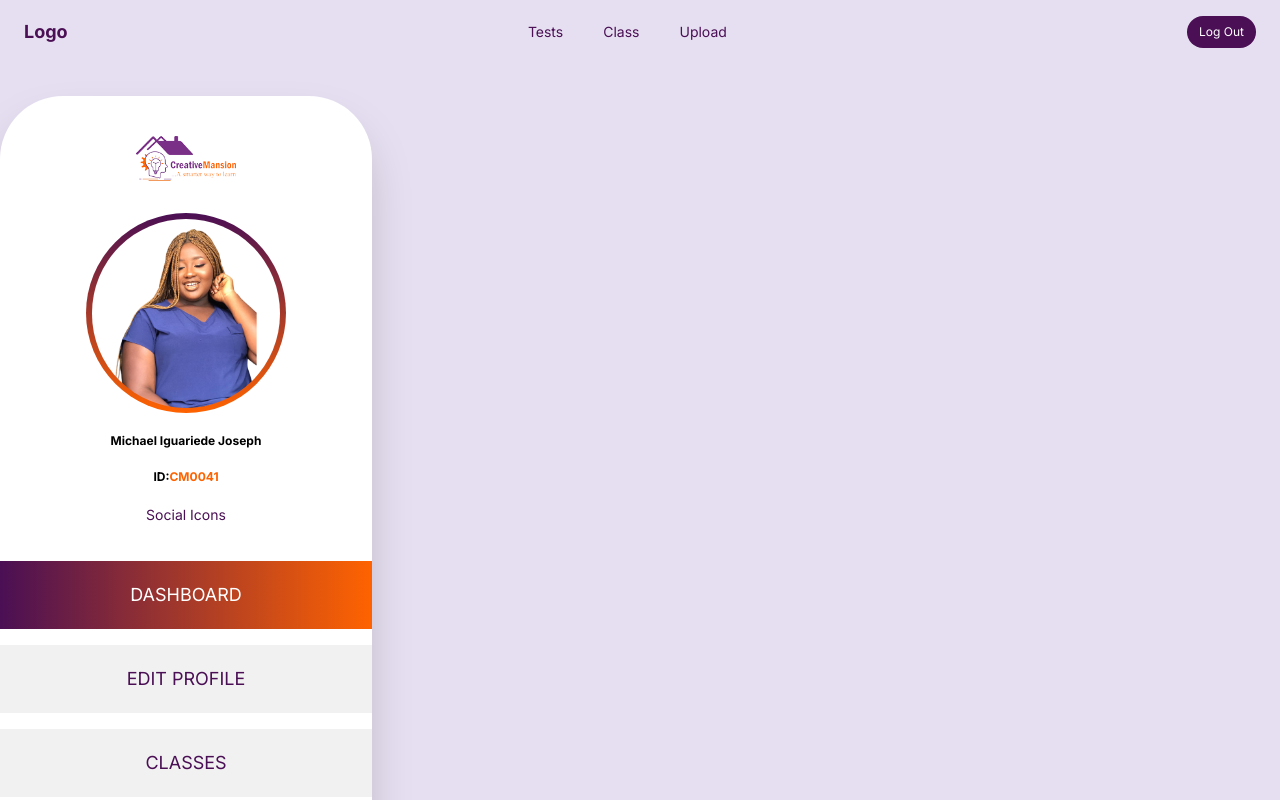
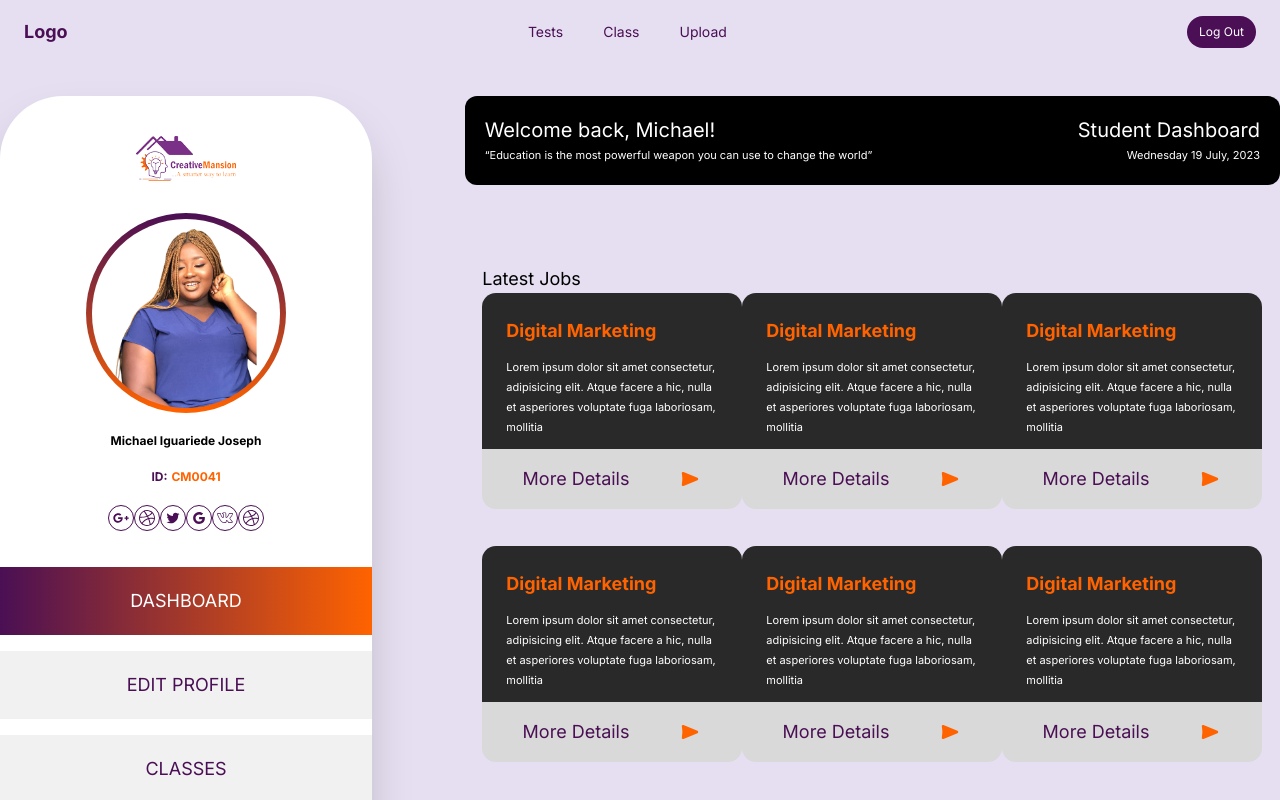
Before and after one commit to Idomason/student-dashboard, a Next.js app: page / in a window 1280 px wide. Shown: the top 800 px of the page. Built offline with nearby package versions, Linux system fonts and the light colour scheme.

Commit message:
add StudentProfile component, Job component and VideoPlayer component

```diff
--- a/package.json
+++ b/package.json
@@ -10,6 +10,7 @@
   },
   "dependencies": {
     "@heroicons/react": "^2.0.18",
+    "@next/font": "^13.4.10",
     "autoprefixer": "10.4.14",
     "eslint": "8.45.0",
     "eslint-config-next": "13.4.10",
@@ -17,6 +18,8 @@
     "postcss": "8.4.26",
     "react": "18.2.0",
     "react-dom": "18.2.0",
+    "react-icons": "^4.10.1",
+    "react-player": "^2.12.0",
     "tailwindcss": "3.3.3"
   }
 }
--- a/src/app/globals.css
+++ b/src/app/globals.css
@@ -7,6 +7,10 @@
     @apply bg-gradient-to-r from-[#4A0F54] to-[#FF6300];
   }
 }
+
+/* :root {
+  --font: 'Inter', sans-serif;
+} */
 
 /* :root {
   --foreground-rgb: 0, 0, 0;
--- a/src/app/page.js
+++ b/src/app/page.js
@@ -1,15 +1,21 @@
 import Header from '@/components/header/header';
 import data from '../../public/data/data.json';
 import Profile from '@/components/profile/profile';
+import { Inter } from '@next/font/google';
+
 // export function getStaticProps(context) {
 //   return {
 //     props: data,
 //   };
 // }
 
+const inter = Inter({
+  subsets: ['latin'],
+});
+
 export default function Home(props) {
   return (
-    <main className='bg-[#E6DFF1] h-full overflow-hidden'>
+    <main className={`bg-[#E6DFF1] h-full overflow-hidden ${inter.className}`}>
       <div className='text-sm lg:flex flex flex-col'>
         <Header />
         <Profile data={data} />
--- a/src/components/header/header.js
+++ b/src/components/header/header.js
@@ -37,7 +37,7 @@ const Header = () => {
           </li>
         </ul>
 
-        <div className='bg-[#4A0F54] px-3 py-2 rounded-full text-xs cursor-pointer hover:text-purple-400'>
+        <div className='bg-[#4A0F54] px-3 py-2 rounded-full text-xs cursor-pointer hover:text-[#E6DFF1]'>
           <p className=''>Log Out</p>
         </div>
       </nav>
--- /dev/null
+++ b/src/components/jobs/jobs.js
@@ -0,0 +1,118 @@
+import { GiPlayButton } from 'react-icons/gi';
+
+const Jobs = () => {
+  return (
+    <div className='grid lg:grid-cols-3 md:grid-col-2 grid-col-1  gap-y-24'>
+      <div className='w-[260px] h-[157px] rounded-[14px] rounded-bl-none rounded-br-none bg-[#292929]'>
+        <div className='p-6 flex flex-col items-center justify-center gap-3 pb-3'>
+          <h3 className='text-[#FF6300] text-lg font-bold self-start'>
+            Digital Marketing
+          </h3>
+          <p className='text-white text-[11px]'>
+            Lorem ipsum dolor sit amet consectetur, adipisicing elit. Atque
+            facere a hic, nulla et asperiores voluptate fuga laboriosam,
+            mollitia
+          </p>
+        </div>
+        <div className='bg-[#D9D9D9] p-4 rounded-bl-[14px] rounded-br-[14px] flex items-center justify-around'>
+          <p className='text-[#4A0F54] text-lg'>More Details</p>
+          <>
+            <GiPlayButton size={'1.5rem'} className='text-[#FF6300]' />
+          </>
+        </div>
+      </div>
+      <div className='w-[260px] h-[157px] rounded-[14px] rounded-bl-none rounded-br-none bg-[#292929]'>
+        <div className='p-6 flex flex-col items-center justify-center gap-3 pb-3'>
+          <h3 className='text-[#FF6300] text-lg font-bold self-start'>
+            Digital Marketing
+          </h3>
+          <p className='text-white text-[11px]'>
+            Lorem ipsum dolor sit amet consectetur, adipisicing elit. Atque
+            facere a hic, nulla et asperiores voluptate fuga laboriosam,
+            mollitia
+          </p>
+        </div>
+        <div className='bg-[#D9D9D9] p-4 rounded-bl-[14px] rounded-br-[14px] flex items-center justify-around'>
+          <p className='text-[#4A0F54] text-lg'>More Details</p>
+          <>
+            <GiPlayButton size={'1.5rem'} className='text-[#FF6300]' />
+          </>
+        </div>
+      </div>
+      <div className='w-[260px] h-[157px] rounded-[14px] rounded-bl-none rounded-br-none bg-[#292929]'>
+        <div className='p-6 flex flex-col items-center justify-center gap-3 pb-3'>
+          <h3 className='text-[#FF6300] text-lg font-bold self-start'>
+            Digital Marketing
+          </h3>
+          <p className='text-white text-[11px]'>
+            Lorem ipsum dolor sit amet consectetur, adipisicing elit. Atque
+            facere a hic, nulla et asperiores voluptate fuga laboriosam,
+            mollitia
+          </p>
+        </div>
+        <div className='bg-[#D9D9D9] p-4 rounded-bl-[14px] rounded-br-[14px] flex items-center justify-around'>
+          <p className='text-[#4A0F54] text-lg'>More Details</p>
+          <>
+            <GiPlayButton size={'1.5rem'} className='text-[#FF6300]' />
+          </>
+        </div>
+      </div>
+      <div className='w-[260px] h-[157px] rounded-[14px] rounded-bl-none rounded-br-none bg-[#292929]'>
+        <div className='p-6 flex flex-col items-center justify-center gap-3 pb-3'>
+          <h3 className='text-[#FF6300] text-lg font-bold self-start'>
+            Digital Marketing
+          </h3>
+          <p className='text-white text-[11px]'>
+            Lorem ipsum dolor sit amet consectetur, adipisicing elit. Atque
+            facere a hic, nulla et asperiores voluptate fuga laboriosam,
+            mollitia
+          </p>
+        </div>
+        <div className='bg-[#D9D9D9] p-4 rounded-bl-[14px] rounded-br-[14px] flex items-center justify-around'>
+          <p className='text-[#4A0F54] text-lg'>More Details</p>
+          <>
+            <GiPlayButton size={'1.5rem'} className='text-[#FF6300]' />
+          </>
+        </div>
+      </div>
+      <div className='w-[260px] h-[157px] rounded-[14px] rounded-bl-none rounded-br-none bg-[#292929]'>
+        <div className='p-6 flex flex-col items-center justify-center gap-3 pb-3'>
+          <h3 className='text-[#FF6300] text-lg font-bold self-start'>
+            Digital Marketing
+          </h3>
+          <p className='text-white text-[11px]'>
+            Lorem ipsum dolor sit amet consectetur, adipisicing elit. Atque
+            facere a hic, nulla et asperiores voluptate fuga laboriosam,
+            mollitia
+          </p>
+        </div>
+        <div className='bg-[#D9D9D9] p-4 rounded-bl-[14px] rounded-br-[14px] flex items-center justify-around'>
+          <p className='text-[#4A0F54] text-lg'>More Details</p>
+          <>
+            <GiPlayButton size={'1.5rem'} className='text-[#FF6300]' />
+          </>
+        </div>
+      </div>
+      <div className='w-[260px] h-[157px] rounded-[14px] rounded-bl-none rounded-br-none bg-[#292929]'>
+        <div className='p-6 flex flex-col items-center justify-center gap-3 pb-3'>
+          <h3 className='text-[#FF6300] text-lg font-bold self-start'>
+            Digital Marketing
+          </h3>
+          <p className='text-white text-[11px]'>
+            Lorem ipsum dolor sit amet consectetur, adipisicing elit. Atque
+            facere a hic, nulla et asperiores voluptate fuga laboriosam,
+            mollitia
+          </p>
+        </div>
+        <div className='bg-[#D9D9D9] p-4 rounded-bl-[14px] rounded-br-[14px] flex items-center justify-around'>
+          <p className='text-[#4A0F54] text-lg'>More Details</p>
+          <>
+            <GiPlayButton size={'1.5rem'} className='text-[#FF6300]' />
+          </>
+        </div>
+      </div>
+    </div>
+  );
+};
+
+export default Jobs;
--- a/src/components/student-profile/student-profile.js
+++ b/src/components/student-profile/student-profile.js
@@ -1,7 +1,29 @@
 import Image from 'next/image';
+import { AiOutlineTwitter, AiOutlineGoogle } from 'react-icons/ai';
+
+import { SlSocialDribbble, SlSocialVkontakte } from 'react-icons/sl';
+import { FaGooglePlusG } from 'react-icons/fa';
+import VideoPlayer from '../video-player/video-player';
+import Jobs from '../jobs/jobs';
+
+// let date = new Date().toUTCString().slice(5, 16);
+const todayDate = () => {
+  const date = new Date();
+
+  const options = {
+    weekday: 'long',
+    year: 'numeric',
+    month: 'long',
+    day: 'numeric',
+  };
+
+  return date.toLocaleString('en-IN', options);
+};
 
 const StudentProfile = ({ image, name, id }) => {
+  const today = todayDate();
   return (
+    <div className='flex justify-between'>
       <div className='lg:w-[372px] md:w-[372px] bg-white rounded-[63px] p-10 shadow-2xl '>
         <div className='flex items-center justify-center mb-8'>
           <Image
@@ -24,42 +46,51 @@ const StudentProfile = ({ image, name, id }) => {
           <h2 className='font-bold text-xs py-5'>
             {name.firstName} {name.middleName} {name.lastName}
           </h2>
-        <p className='flex font-bold text-xs'>
-          ID: <span className='flex text-[#FF6300]'> {id}</span>
+          <p className='flex font-bold text-xs text-[#4A0F54]'>
+            ID: <span className='flex text-[#FF6300] pl-1'> {id}</span>
           </p>
-        <div className='py-5 text-[#4A0F54]'>Social Icons</div>
+          <div className='py-5 text-[#4A0F54] flex'>
+            <div className='p-1 flex items-center justify-center border-[1px] border-solid border-[#4A0F54] rounded-full'>
+              <FaGooglePlusG size={'1rem'} />
+            </div>
+            <div className='p-1 flex items-center justify-center border-[1px] border-solid border-[#4A0F54] rounded-full'>
+              <SlSocialDribbble size={'1rem'} />
+            </div>
+            <div className='p-1 flex items-center justify-center border-[1px] border-solid border-[#4A0F54] rounded-full'>
+              <AiOutlineTwitter size={'1rem'} />
+            </div>
+            <div className='p-1 flex items-center justify-center border-[1px] border-solid border-[#4A0F54] rounded-full'>
+              <AiOutlineGoogle size={'1rem'} />
+            </div>
+            <div className='p-1 flex items-center justify-center border-[1px] border-solid border-[#4A0F54] rounded-full'>
+              <SlSocialVkontakte size={'1rem'} />
+            </div>
+            <div className='p-1 flex items-center justify-center border-[1px] border-solid border-[#4A0F54] rounded-full'>
+              <SlSocialDribbble size={'1rem'} />
+            </div>
+          </div>
           <div className='px-6 py-4 flex flex-col gap-4 items-center justify-center'>
-          <div className='p-5 w-[372px] bgGrad'>
+            <div className='p-5 w-[372px] bgGrad cursor-pointer'>
               <p className='text-lg text-white uppercase text-center'>
                 Dashboard
               </p>
             </div>
-          <div className='p-5 w-[372px] bg-[#F1F1F1]'>
-            <p className='text-lg text-[#4A0F54] uppercase text-center'>
-              Edit Profile
-            </p>
+            <div className='p-5 w-[372px] text-[#4A0F54] bg-[#F1F1F1] hover:bgGrad hover:text-white cursor-pointer'>
+              <p className='text-lg uppercase text-center'>Edit Profile</p>
             </div>
-          <div className='p-5 w-[372px] bg-[#F1F1F1]'>
-            <p className='text-lg text-[#4A0F54] uppercase text-center'>
-              Classes
-            </p>
+            <div className='p-5 w-[372px] text-[#4A0F54] bg-[#F1F1F1] hover:bgGrad hover:text-white cursor-pointer'>
+              <p className='text-lg uppercase text-center'>Classes</p>
             </div>
-          <div className='p-5 w-[372px] bg-[#F1F1F1]'>
-            <p className='text-lg text-[#4A0F54] uppercase text-center'>
-              Materials
-            </p>
+            <div className='p-5 w-[372px] text-[#4A0F54] bg-[#F1F1F1] hover:bgGrad hover:text-white cursor-pointer'>
+              <p className='text-lg uppercase text-center'>Materials</p>
             </div>
-          <div className='p-5 w-[372px] bg-[#F1F1F1]'>
-            <p className='text-lg text-[#4A0F54] uppercase text-center'>
-              Post Ideas
-            </p>
+            <div className='p-5 w-[372px] text-[#4A0F54] bg-[#F1F1F1] hover:bgGrad hover:text-white cursor-pointer'>
+              <p className='text-lg uppercase text-center'>Post Ideas</p>
             </div>
-          <div className='p-5 w-[372px] bg-[#F1F1F1]'>
-            <p className='text-lg text-[#4A0F54] uppercase text-center'>
-              All Ideas
-            </p>
+            <div className='p-5 w-[372px] text-[#4A0F54] bg-[#F1F1F1] hover:bgGrad hover:text-white cursor-pointer'>
+              <p className='text-lg uppercase text-center'>All Ideas</p>
             </div>
-          <div className='p-5 w-[372px] bg-[#F1F1F1]'>
+            <div className='p-5 w-[372px] bg-[#F1F1F1] cursor-pointer'>
               <p className='text-lg text-[#FF6300] uppercase text-center'>
                 Log Out
               </p>
@@ -67,6 +98,27 @@ const StudentProfile = ({ image, name, id }) => {
           </div>
         </div>
       </div>
+      <div className='flex flex-col items-center'>
+        <div className='grid lg:grid-cols-2 md:grid-cols-2 grid-cols-1 p-5 rounded-xl bg-black text-white place-items-center'>
+          <h3 className='place-self-start text-xl'>
+            Welcome back, {name.firstName}!
+          </h3>
+          <h3 className='place-self-end text-xl'>Student Dashboard</h3>
+          <p className='place-self-start'>
+            <q className='text-[11px]'>
+              Education is the most powerful weapon you can use to change the
+              world
+            </q>
+          </p>
+          <p className='place-self-end text-[11px]'>{today}</p>
+        </div>
+        <div>{/* <VideoPlayer /> */}</div>
+        <div className='mt-20'>
+          <h2 className='text-lg'>Latest Jobs</h2>
+          <Jobs />
+        </div>
+      </div>
+    </div>
   );
 };
 export default StudentProfile;
--- /dev/null
+++ b/src/components/video-player/video-player.js
@@ -0,0 +1,13 @@
+import React from 'react';
+// import ReactPlayer from 'react-player';
+
+const VideoPlayer = () => {
+  return (
+    <div>
+      <h2 className='text-black text-lg'>Introduction</h2>
+      <ReactPlayer url='https://www.youtube.com/watch?v=u5mPdYiqxhk' />
+    </div>
+  );
+};
+
+export default VideoPlayer;
```
Also changed, not shown: 1 other file (tests, documents, lock files or other folders). Lines whose indentation alone changed are shown as unchanged.
